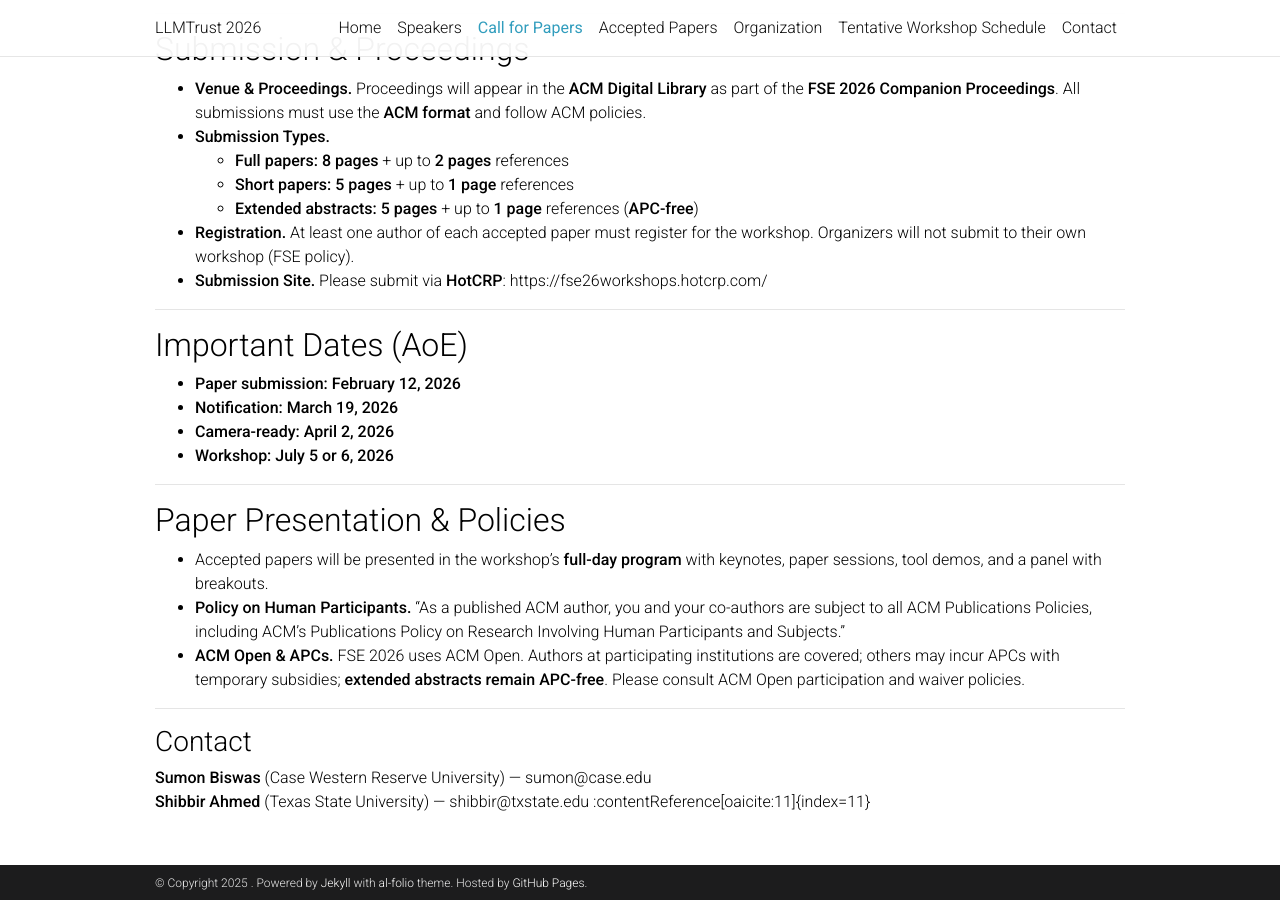
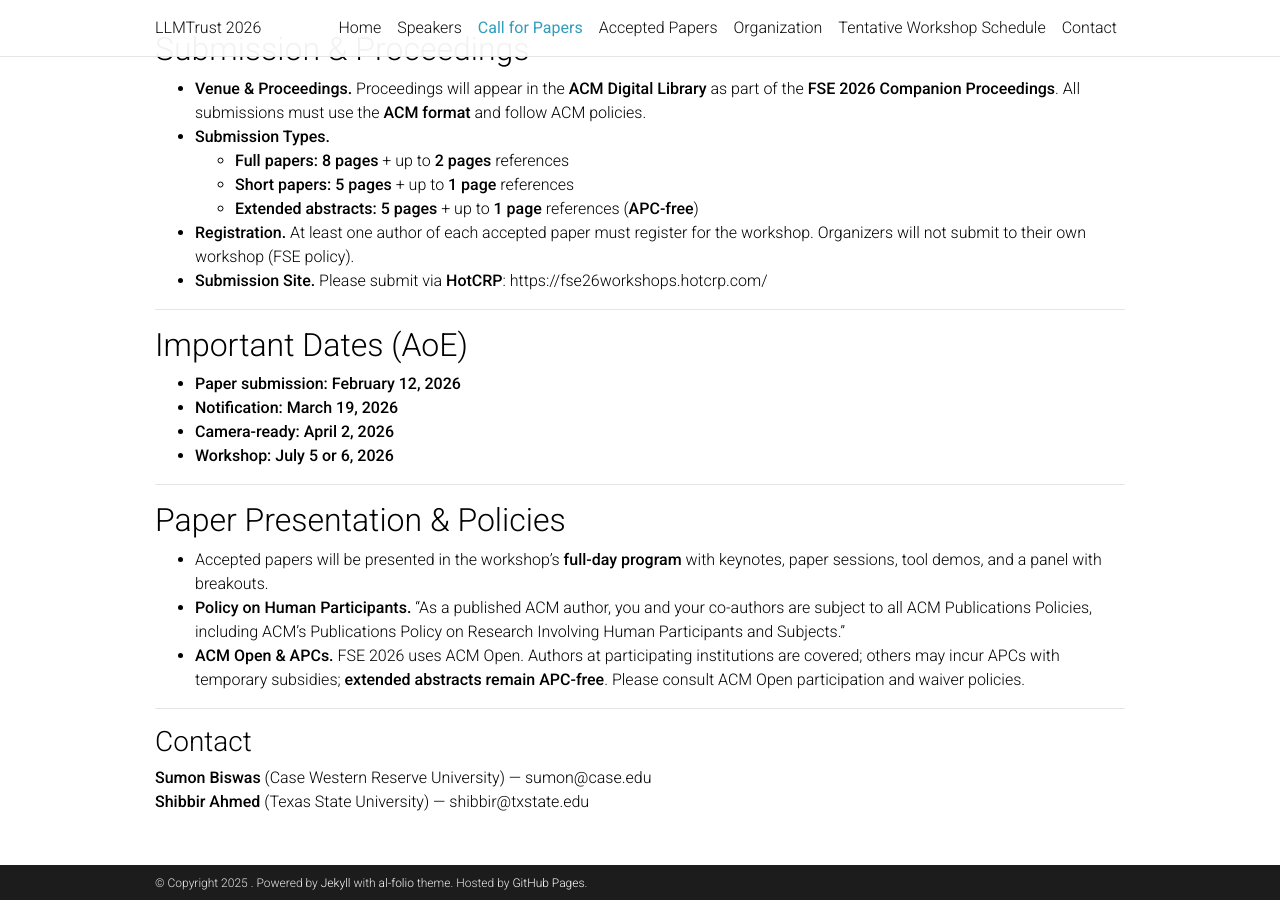
Before and after one commit to llmtrust2026/llmtrust2026.github.io, a Jekyll site: the page built from _pages/call_for_paper.md, in a window 1280 px wide and 900 px high, scrolled down 1010 px. Built offline with Jekyll 4.4.1, drawn with Linux system fonts in a browser that asks for light colours; comment, search, counter and statistics services are not loaded; a style sheet for code colours, icons or effects is not loaded.

Commit message:
Update call_for_paper.md

```diff
--- a/_pages/call_for_paper.md
+++ b/_pages/call_for_paper.md
@@ -77,4 +77,4 @@ We welcome submissions addressing either or both complementary scopes, plus cros
 ### Contact
 
 **Sumon Biswas** (Case Western Reserve University) — sumon@case.edu
-**Shibbir Ahmed** (Texas State University) — shibbir@txstate.edu :contentReference[oaicite:11]{index=11}
+**Shibbir Ahmed** (Texas State University) — shibbir@txstate.edu
```
